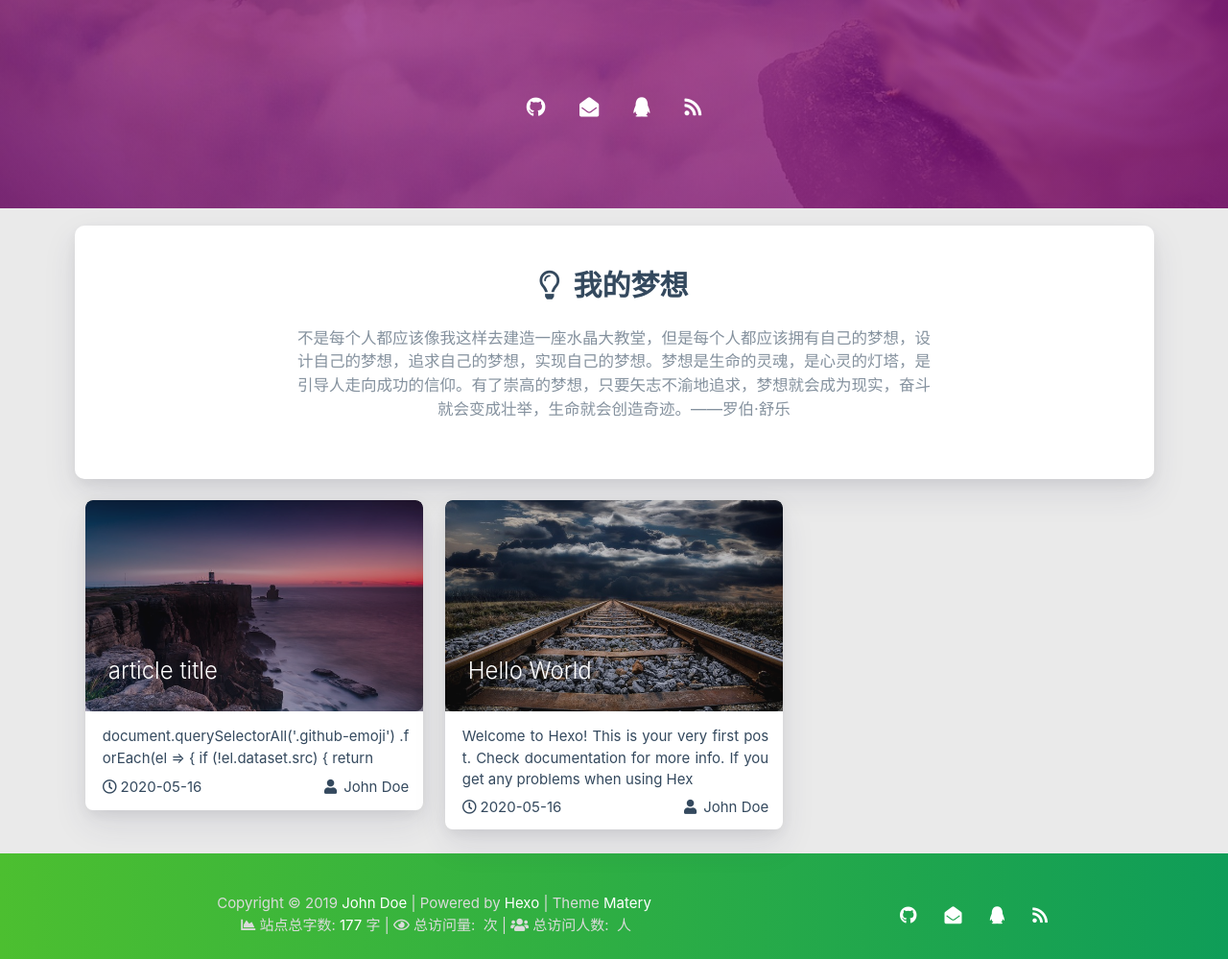
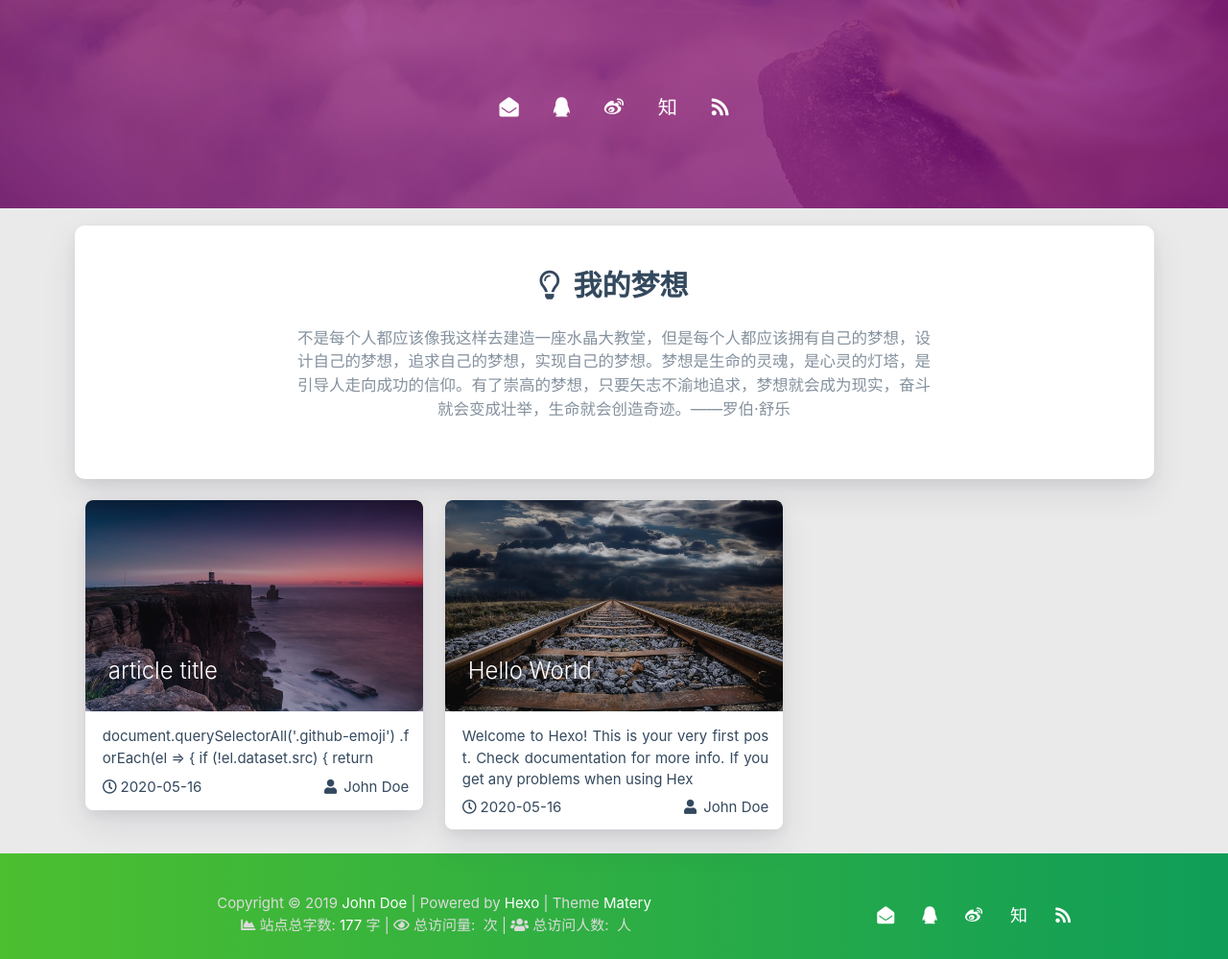
Before and after one commit to elgir-hywale/elgir-hywale.github.io, a plain HTML site: page index.html in a window 1280 px wide. Shown: the part 583-1582 px from the top of the page at 96% size. Drawn offline with nearby package versions, Linux system fonts and the light colour scheme; some packages are replaced by stand-ins of ours; a script that the page names is missing.

Commit message:
Site updated: 2020-05-18 23:22:43

```diff
--- a/index.html
+++ b/index.html
@@ -397,16 +397,12 @@
                 </a>
 
 
-                    <a href="https://github.com/blinkfox/hexo-theme-matery" class="waves-effect waves-light btn" target="_blank">
+                    <a href="https://github.com/elgir-hywale" class="waves-effect waves-light btn" target="_blank">
                         <i class="fab fa-github-alt"></i>Github
                     </a>
 
             </div>
             <div class="cover-social-link">
-    <a href="https://github.com/elgir-hywale" class="tooltipped" target="_blank" data-tooltip="访问我的GitHub" data-position="top" data-delay="50">
-        <i class="fab fa-github"></i>
-    </a>
-
 
 
     <a href="mailto:elf.why@gmail.com" class="tooltipped" target="_blank" data-tooltip="邮件联系我" data-position="top" data-delay="50">
@@ -419,13 +415,21 @@
 
 
 
-    <a href="tencent://AddContact/?fromId=50&fromSubId=1&subcmd=all&uin=1181062873" class="tooltipped" target="_blank" data-tooltip="QQ联系我: 1181062873" data-position="top" data-delay="50">
+    <a href="tencent://AddContact/?fromId=50&fromSubId=1&subcmd=all&uin=1553685637" class="tooltipped" target="_blank" data-tooltip="QQ联系我: 1553685637" data-position="top" data-delay="50">
         <i class="fab fa-qq"></i>
     </a>
 
 
 
+    <a href="https://weibo.com/5941253416" class="tooltipped" target="_blank" data-tooltip="关注我的微博: https://weibo.com/5941253416" data-position="top" data-delay="50">
+        <i class="fab fa-weibo"></i>
+    </a>
 
+
+
+    <a href="https://www.zhihu.com/people/wu-hai-yi-58" class="tooltipped" target="_blank" data-tooltip="关注我的知乎: https://www.zhihu.com/people/wu-hai-yi-58" data-position="top" data-delay="50">
+        <i class="fab fa-zhihu1">知</i>
+    </a>
 
 
 
@@ -716,10 +720,6 @@
 
         </div>
         <div class="col s12 m4 l4 social-link social-statis">
-    <a href="https://github.com/elgir-hywale" class="tooltipped" target="_blank" data-tooltip="访问我的GitHub" data-position="top" data-delay="50">
-        <i class="fab fa-github"></i>
-    </a>
-
 
 
     <a href="mailto:elf.why@gmail.com" class="tooltipped" target="_blank" data-tooltip="邮件联系我" data-position="top" data-delay="50">
@@ -732,13 +732,21 @@
 
 
 
-    <a href="tencent://AddContact/?fromId=50&fromSubId=1&subcmd=all&uin=1181062873" class="tooltipped" target="_blank" data-tooltip="QQ联系我: 1181062873" data-position="top" data-delay="50">
+    <a href="tencent://AddContact/?fromId=50&fromSubId=1&subcmd=all&uin=1553685637" class="tooltipped" target="_blank" data-tooltip="QQ联系我: 1553685637" data-position="top" data-delay="50">
         <i class="fab fa-qq"></i>
     </a>
 
 
 
+    <a href="https://weibo.com/5941253416" class="tooltipped" target="_blank" data-tooltip="关注我的微博: https://weibo.com/5941253416" data-position="top" data-delay="50">
+        <i class="fab fa-weibo"></i>
+    </a>
 
+
+
+    <a href="https://www.zhihu.com/people/wu-hai-yi-58" class="tooltipped" target="_blank" data-tooltip="关注我的知乎: https://www.zhihu.com/people/wu-hai-yi-58" data-position="top" data-delay="50">
+        <i class="fab fa-zhihu1">知</i>
+    </a>
 
 
 
```
Also changed, not shown: 2020/05/16/article-title/index.html (+9 -5 lines), 2020/05/16/hello-world/index.html (+9 -5 lines), about/index.html (+27 -15 lines), archives/2020/05/index.html (+9 -5 lines), archives/2020/index.html (+9 -5 lines), archives/index.html (+9 -5 lines), categories/index.html (+9 -5 lines), contact/index.html (+9 -5 lines), friends/index.html (+9 -5 lines), tags/index.html (+9 -5 lines).
